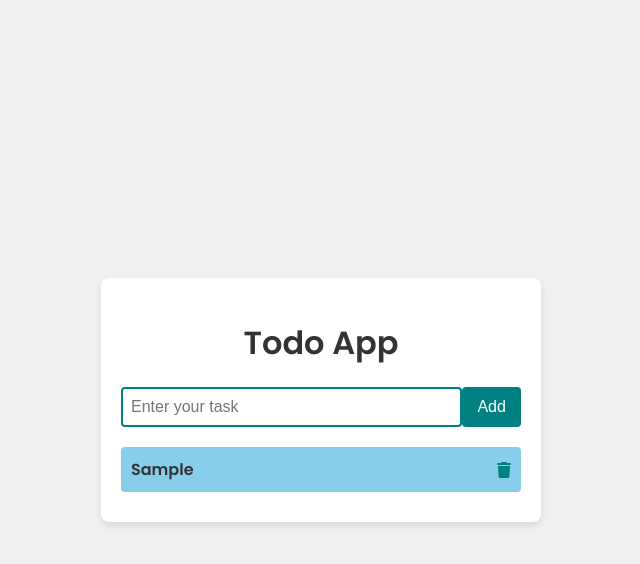
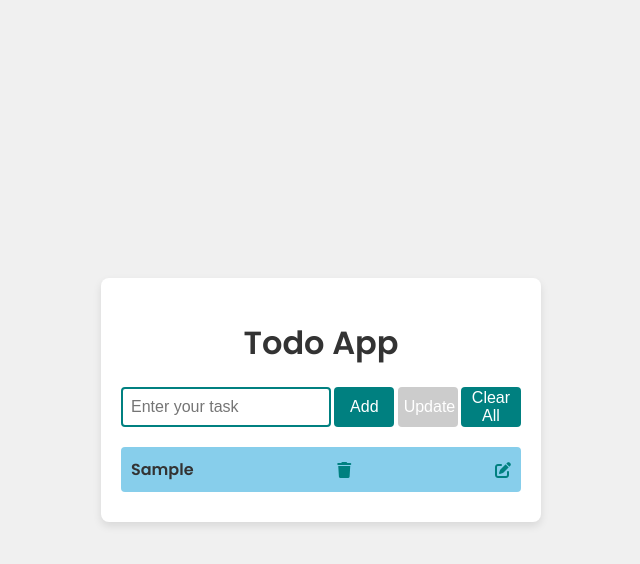
Before and after one commit to nabihakhan6t4/to-do-list, a plain HTML site: page index.html in a window 1280 px wide. Both pictures are taken after typing "Sample" into the empty fields and a click on the button "Add". Shown: the whole page, without its empty margins (319-959 px from the left). Drawn offline with Linux system fonts and the light colour scheme.

Commit message:
added update button

```diff
--- a/app.js
+++ b/app.js
@@ -1,18 +1,31 @@
-document.addEventListener("DOMContentLoaded", function() {
-    let inputField = document.getElementById("inp");
-    let taskList = document.getElementById("task-list");
+document.addEventListener("DOMContentLoaded", function () {
+    const inputField = document.getElementById("inp");
+    const taskList = document.getElementById("task-list");
+    const addButton = document.getElementById("add-btn");
+    const updateButton = document.getElementById("update-btn");
+    const clearButton = document.getElementById("clear-btn");
+
+    let currentTask = null;
 
     function addTask() {
-        if (inputField.value.trim() === "") {
+        const task = inputField.value.trim();
+        if (task === "") {
             alert("Please enter a task");
             return;
         }
 
-        let listItem = document.createElement("li");
-        listItem.innerHTML = `${inputField.value.trim()} <i class="fa-solid fa-trash"></i>`;
+        const listItem = document.createElement("li");
+        listItem.innerHTML = `${task} <i class="fa-solid fa-trash"></i> <i class="fa-solid fa-edit"></i>`;
 
-        listItem.querySelector("i").addEventListener("click", function() {
+        listItem.querySelector(".fa-trash").addEventListener("click", function () {
             listItem.remove();
+        });
+
+        listItem.querySelector(".fa-edit").addEventListener("click", function () {
+            inputField.value = task;
+            currentTask = listItem;
+            updateButton.disabled = false;
+            addButton.disabled = true;
         });
 
         taskList.appendChild(listItem);
@@ -20,10 +33,28 @@ document.addEventListener("DOMContentLoaded", function() {
         inputField.focus();
     }
 
-    document.querySelector("button").addEventListener("click", addTask);
-    inputField.addEventListener("keypress", function(e) {
-        if (e.key === "Enter") {
+    function updateTask() {
+        if (currentTask) {
+            currentTask.childNodes[0].nodeValue = inputField.value.trim() + " ";
+            currentTask = null;
+            inputField.value = "";
+            updateButton.disabled = true;
+            addButton.disabled = false;
+        }
+    }
+
+    function clearTasks() {
+        taskList.innerHTML = "";
+    }
+
+    addButton.addEventListener("click", addTask);
+    updateButton.addEventListener("click", updateTask);
+    clearButton.addEventListener("click", clearTasks);
+    inputField.addEventListener("keypress", function (e) {
+        if (e.key === "Enter" && addButton.disabled === false) {
             addTask();
+        } else if (e.key === "Enter" && updateButton.disabled === false) {
+            updateTask();
         }
     });
 });
--- a/index.html
+++ b/index.html
@@ -12,7 +12,9 @@
         <h1>Todo App</h1>
         <div class="inputs">
             <input type="text" placeholder="Enter your task" id="inp">
-            <button onclick="addTask()">Add</button>
+            <button id="add-btn">Add</button>
+            <button id="update-btn" disabled>Update</button>
+            <button id="clear-btn">Clear All</button>
         </div>
         <div class="text">
             <ul id="task-list"></ul>
--- a/style.css
+++ b/style.css
@@ -35,7 +35,7 @@ h1 {
 }
 
 input {
-    width: calc(100% - 70px);
+    width: calc(100% - 210px); /* Adjusted to fit three buttons */
     padding: 8px;
     border: 2px solid #008080; /* Teal Border Color */
     border-radius: 4px;
@@ -57,6 +57,11 @@ button {
 
 button:hover {
     background: #006666;
+}
+
+button:disabled {
+    background: #cccccc;
+    cursor: not-allowed;
 }
 
 .text ul {
```
